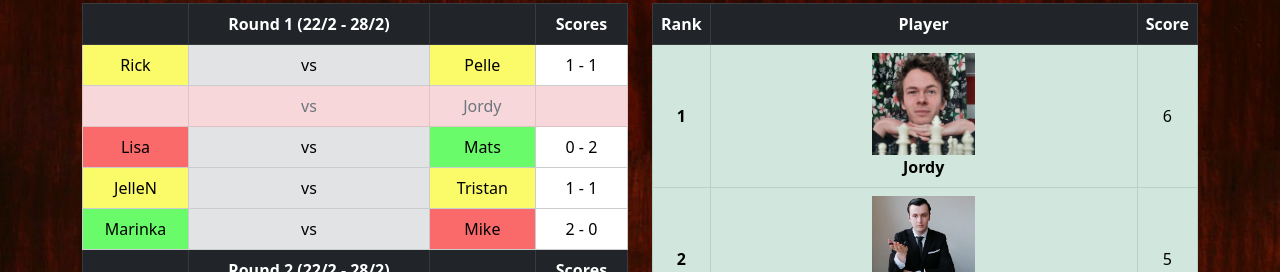
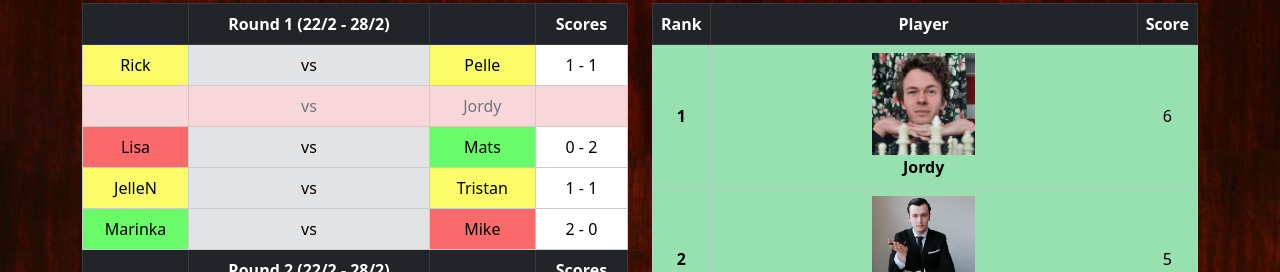
Before and after one commit to Jordy-prog/pognoobs, a plain HTML site: page index.html in a window 1280 px wide. Shown: the part 680-952 px from the top of the page. Drawn offline with nearby package versions, Linux system fonts and the light colour scheme.

Commit message:
Ricks bullshit

```diff
--- a/styles.css
+++ b/styles.css
@@ -88,3 +88,14 @@ body {
 .table-draw {
     background-color: rgb(251, 251, 106) !important;
 }
+
+.table-success {
+    --bs-table-bg: rgb(150, 225, 175);
+    --bs-table-striped-bg: rgb(150, 225, 175);
+    --bs-table-striped-color: #000;
+    --bs-table-active-bg: rgb(150, 225, 175);
+    --bs-table-active-color: #000;
+    --bs-table-hover-bg: rgb(150, 225, 175);
+    --bs-table-hover-color: #000;
+    color: #000;
+}
```
